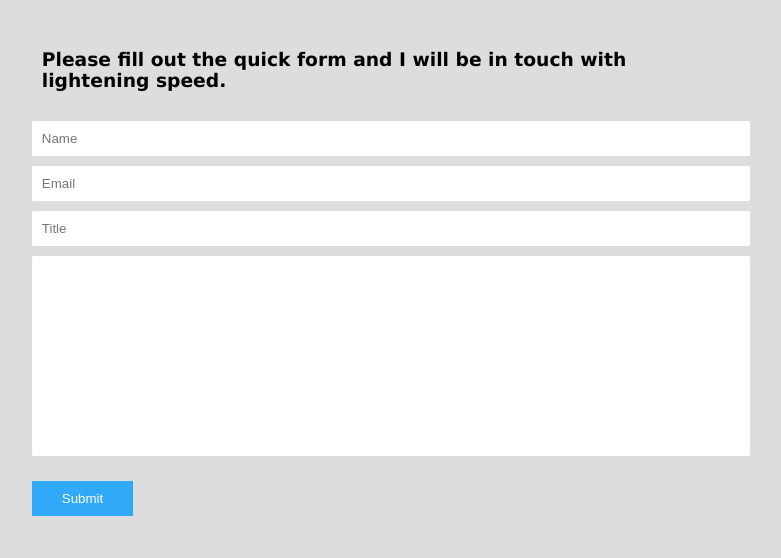
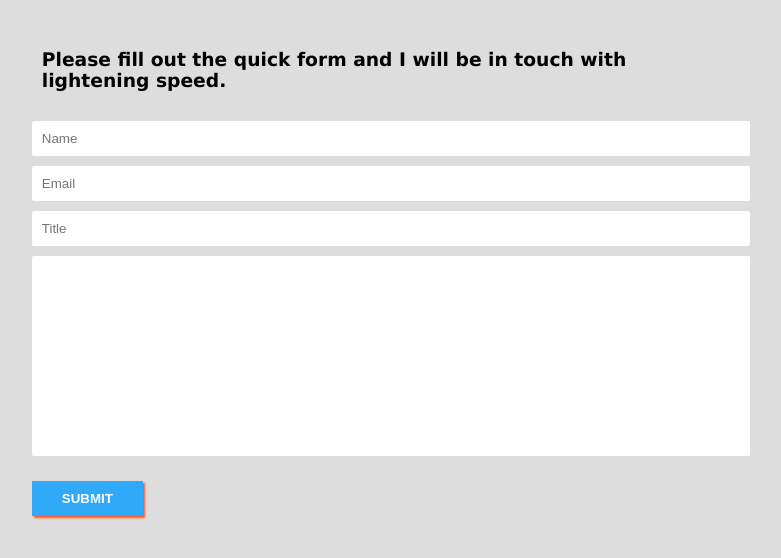
Before and after one commit to mmhimhi/profile, a plain HTML site: page contactUs.html in a window 1280 px wide. In both pictures the pointer is over the input "Submit". Shown: the whole page, without its empty margins (249-1030 px from the left). Drawn offline with Linux system fonts and the light colour scheme.

Commit message:
Update styles.css

```diff
--- a/styles.css
+++ b/styles.css
@@ -71,6 +71,12 @@ input[type=submit]{
 	border: none;
     margin-top: 15px;
 }
+#submit[type=submit]:hover{
+	text-transform: uppercase;
+	font-weight: bold;
+	box-shadow: 2px 2px 2px #ff5722;
+
+}
 
 /* ==================== Responsiveness ===================*/
 
```
